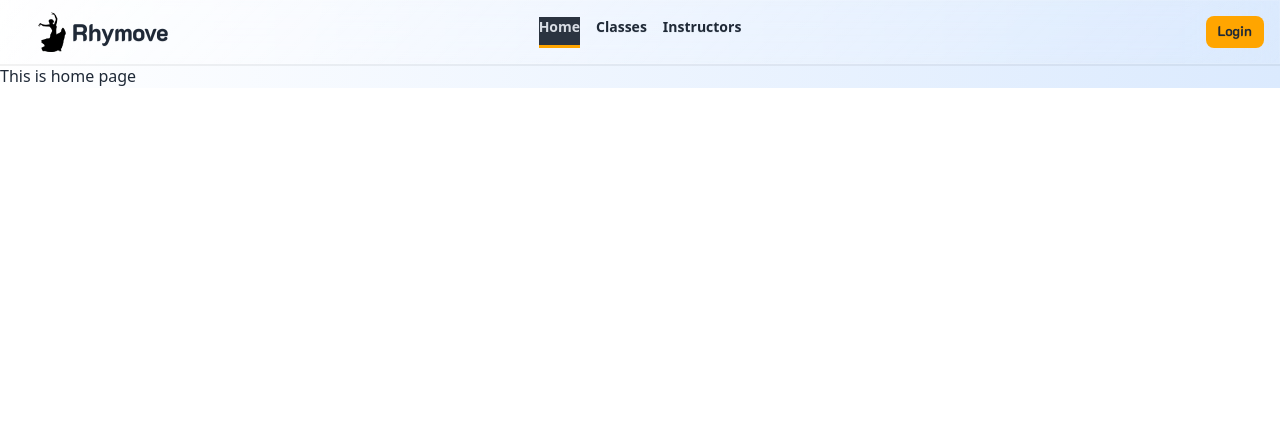
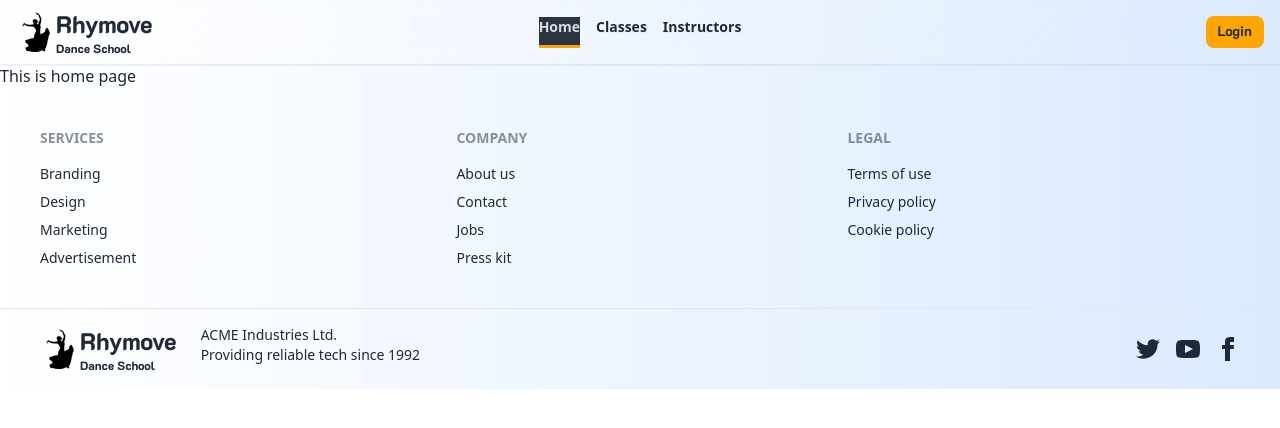
Before and after one commit to sumon-chandra/rhymove-client, a React (Vite) app: page / in a window 1280 px wide. Shown: the top 428 px of the page. Built offline with nearby package versions, Linux system fonts and the light colour scheme; no server answers.

Commit message:
Created Footer

```diff
--- /dev/null
+++ b/src/components/Footer.jsx
@@ -0,0 +1,83 @@
+import logo from "../assets/logo.png";
+
+const Footer = () => {
+  return (
+    <div>
+      <footer className="footer p-10 bg-gradient-to-r from-white to-blue-100 text-base-content">
+        <div>
+          <span className="footer-title">Services</span>
+          <a className="link link-hover">Branding</a>
+          <a className="link link-hover">Design</a>
+          <a className="link link-hover">Marketing</a>
+          <a className="link link-hover">Advertisement</a>
+        </div>
+        <div>
+          <span className="footer-title">Company</span>
+          <a className="link link-hover">About us</a>
+          <a className="link link-hover">Contact</a>
+          <a className="link link-hover">Jobs</a>
+          <a className="link link-hover">Press kit</a>
+        </div>
+        <div>
+          <span className="footer-title">Legal</span>
+          <a className="link link-hover">Terms of use</a>
+          <a className="link link-hover">Privacy policy</a>
+          <a className="link link-hover">Cookie policy</a>
+        </div>
+      </footer>
+      <footer className="footer lg:px-10 px-4 py-4 bg-gradient-to-r from-white to-blue-100 border-t text-base-content border-base-300">
+        <div className=" grid-flow-col space-x-4 flex lg:flex-row flex-col">
+          <div className="lg:text-2xl text-lg flex items-center font-K2D cursor-pointer select-none">
+            <img src={logo} className="w-10" alt="" />
+            <div className="font-black">
+              <span>Rhymove</span> <p className="text-xs">Dance School</p>
+            </div>
+          </div>
+          <p>
+            ACME Industries Ltd. <br />
+            Providing reliable tech since 1992
+          </p>
+        </div>
+        <div className="md:place-self-center md:justify-self-end">
+          <div className="grid grid-flow-col gap-4">
+            <a>
+              <svg
+                xmlns="http://www.w3.org/2000/svg"
+                width="24"
+                height="24"
+                viewBox="0 0 24 24"
+                className="fill-current"
+              >
+                <path d="M24 4.557c-.883.392-1.832.656-2.828.775 1.017-.609 1.798-1.574 2.165-2.724-.951.564-2.005.974-3.127 1.195-.897-.957-2.178-1.555-3.594-1.555-3.179 0-5.515 2.966-4.797 6.045-4.091-.205-7.719-2.165-10.148-5.144-1.29 2.213-.669 5.108 1.523 6.574-.806-.026-1.566-.247-2.229-.616-.054 2.281 1.581 4.415 3.949 4.89-.693.188-1.452.232-2.224.084.626 1.956 2.444 3.379 4.6 3.419-2.07 1.623-4.678 2.348-7.29 2.04 2.179 1.397 4.768 2.212 7.548 2.212 9.142 0 14.307-7.721 13.995-14.646.962-.695 1.797-1.562 2.457-2.549z"></path>
+              </svg>
+            </a>
+            <a>
+              <svg
+                xmlns="http://www.w3.org/2000/svg"
+                width="24"
+                height="24"
+                viewBox="0 0 24 24"
+                className="fill-current"
+              >
+                <path d="M19.615 3.184c-3.604-.246-11.631-.245-15.23 0-3.897.266-4.356 2.62-4.385 8.816.029 6.185.484 8.549 4.385 8.816 3.6.245 11.626.246 15.23 0 3.897-.266 4.356-2.62 4.385-8.816-.029-6.185-.484-8.549-4.385-8.816zm-10.615 12.816v-8l8 3.993-8 4.007z"></path>
+              </svg>
+            </a>
+            <a>
+              <svg
+                xmlns="http://www.w3.org/2000/svg"
+                width="24"
+                height="24"
+                viewBox="0 0 24 24"
+                className="fill-current"
+              >
+                <path d="M9 8h-3v4h3v12h5v-12h3.642l.358-4h-4v-1.667c0-.955.192-1.333 1.115-1.333h2.885v-5h-3.808c-3.596 0-5.192 1.583-5.192 4.615v3.385z"></path>
+              </svg>
+            </a>
+          </div>
+        </div>
+      </footer>
+    </div>
+  );
+};
+
+export default Footer;
--- a/src/components/Navbar.jsx
+++ b/src/components/Navbar.jsx
@@ -46,9 +46,11 @@ const Navbar = () => {
             {navOptions}
           </ul>
         </div>
-        <div className="lg:text-2xl text-lg ms-4 flex items-center font-K2D cursor-pointer select-none">
+        <div className="lg:text-2xl text-lg lg:ms-0 ms-4 flex items-center font-K2D cursor-pointer select-none">
           <img src={logo} className="w-10" alt="" />
-          <span className="font-black">Rhymove</span>
+          <div className="font-black">
+            <span>Rhymove</span> <p className="text-xs">Dance School</p>
+          </div>
         </div>
       </div>
       <div className="navbar-center hidden lg:flex">
--- a/src/layouts/RootLayout.jsx
+++ b/src/layouts/RootLayout.jsx
@@ -1,6 +1,7 @@
 import { Outlet } from "react-router-dom";
 import Navbar from "../components/Navbar";
 import { useEffect } from "react";
+import Footer from "../components/Footer";
 
 const RootLayout = () => {
   useEffect(() => {
@@ -12,6 +13,7 @@ const RootLayout = () => {
       <main className="bg-gradient-to-r from-white to-blue-100 pt-16">
         <Outlet />
       </main>
+      <Footer />
     </>
   );
 };
```
